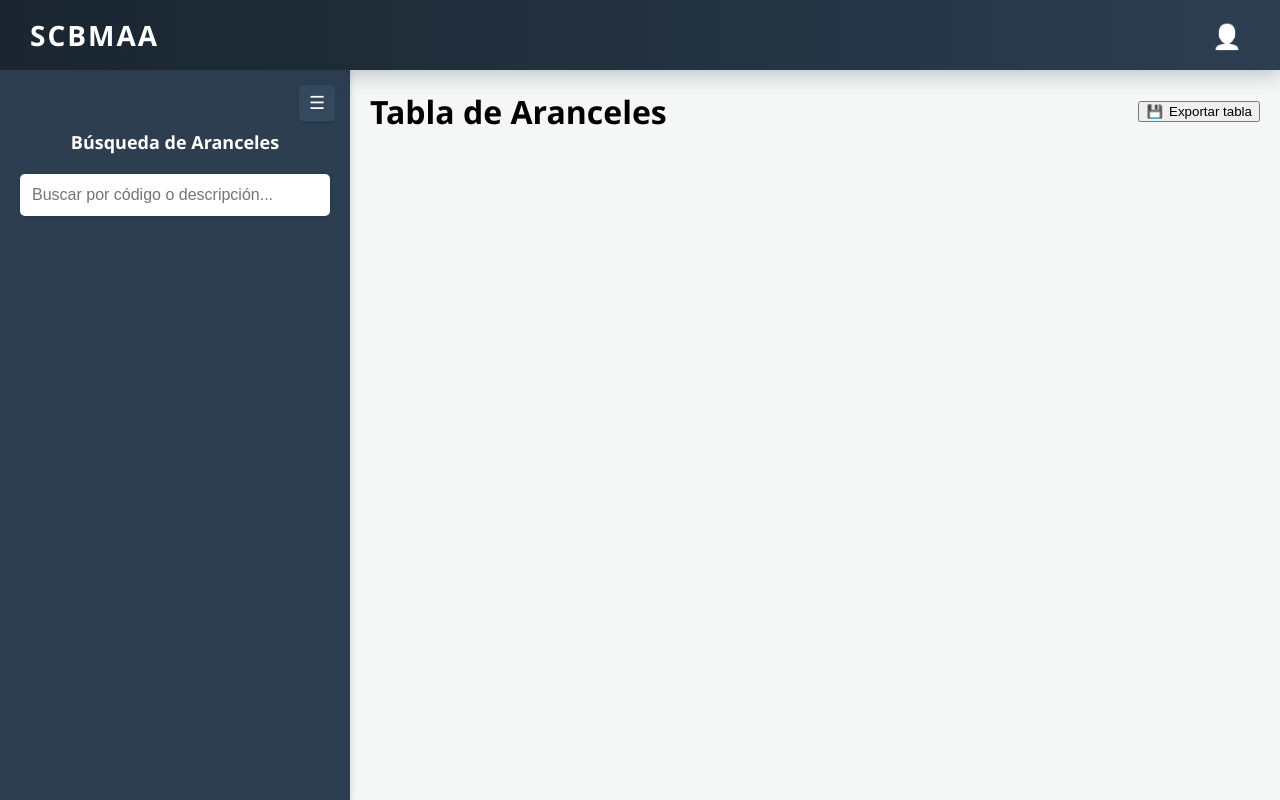
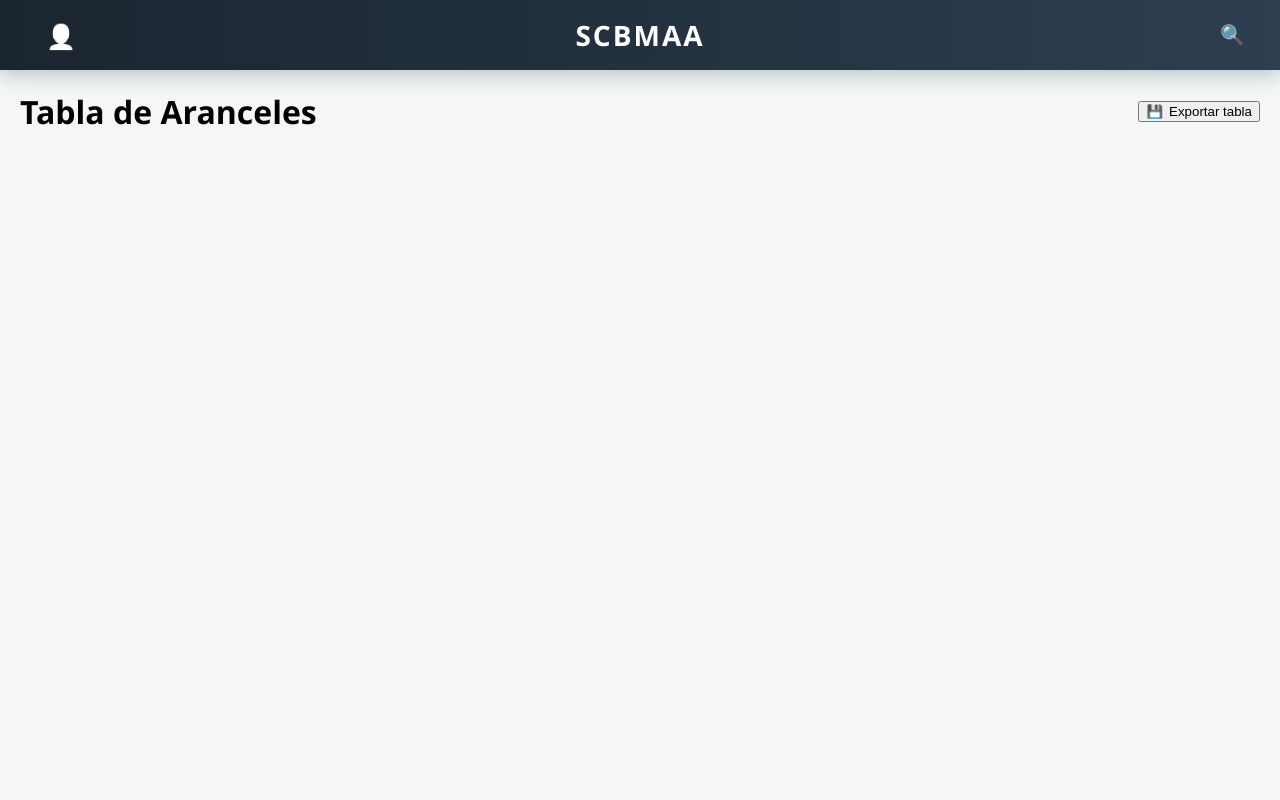
Before and after one commit to Bot-350/SCBMAA, a Django app: page /aranceles/tabla/ in a window 1280 px wide. Run offline with Django 5.2, Linux system fonts and the light colour scheme; the visitor is signed in with stand-in values (Sample User, id 1); data that the repository does not hold is empty.

Commit message:
barra lateral borrada

```diff
--- a/aranceles/templates/arancel/tabla_aranceles.html
+++ b/aranceles/templates/arancel/tabla_aranceles.html
@@ -61,80 +61,69 @@
         #user-icon:hover { background-color: rgba(255,255,255,0.1); }
         #user-dropdown { position: absolute; top: calc(100% + 5px); right: 0; background-color: white; border: 1px solid #ddd; border-radius: 5px; box-shadow: 0 4px 12px rgba(0,0,0,0.15); min-width: 150px; opacity: 0; visibility: hidden; transform: translateY(-10px); transition: all 0.3s ease; z-index: 1002; }
         #user-dropdown.show { opacity: 1; visibility: visible; transform: translateY(0); }
-        #user-dropdown::before { content: ''; position: absolute; top: -8px; right: 12px; width: 0; height: 0; border-left: 8px solid transparent; border-right: 8px solid transparent; border-bottom: 8px solid white; }
+        #user-dropdown::before { content: ''; position: absolute; top: -6px; left: 12px; right: auto; width: 0; height: 0; border-left: 8px solid transparent; border-right: 8px solid transparent; border-bottom: 8px solid white; }
         .dropdown-item { padding: 12px 16px; cursor: pointer; transition: background-color 0.2s ease; border-bottom: 1px solid #eee; display: flex; align-items: center; color: #333; text-decoration: none; }
         .dropdown-item:last-child { border-bottom: none; }
         .dropdown-item:hover { background-color: #f8f9fa; }
         .dropdown-item .icon { margin-right: 10px; font-size: 16px; }
         .logout-item { color: #dc3545; }
         .logout-item:hover { background-color: #fdf2f2; }
-        #sidebar {
-            position: fixed;
-            top: var(--header-height, 70px);
-            left: 0;
-            bottom: 0; /* ensure it always reaches the bottom */
-            height: auto; /* let bottom control the height */
-            min-height: calc(100vh - var(--header-height, 70px));
-            background-color: var(--primary-dark);
-            transition: transform 0.3s ease-in-out, width 0.3s ease-in-out;
-            z-index: 1000;
-            box-shadow: 2px 0 5px rgba(0,0,0,0.1);
-            overflow: auto; /* allow internal scrolling */
-            width: var(--sidebar-width-open);
-        }
-        #sidebar.closed {
-            width: var(--sidebar-width-closed);
-        }
-        #sidebar.open {
-            width: var(--sidebar-width-open);
-        }
-        /* Botón toggle sidebar */
-        #toggle-btn {
-            position: absolute;
-            top: 15px;
-            right: 15px;
-            background: var(--primary-medium);
-            color: white;
-            border: none;
-            padding: 8px;
-            border-radius: 4px;
-            cursor: pointer;
-            font-size: 18px;
-            transition: all 0.2s ease-in-out;
-            width: 36px;
-            height: 36px;
-            display: flex;
-            align-items: center;
-            justify-content: center;
-            text-align: center;
-            z-index: 1100;
-            box-shadow: 0 2px 4px rgba(0,0,0,0.1);
-            outline: none;
-        }
-        #toggle-btn:hover {
-            background: var(--primary-light);
-            transform: scale(1.05);
-            box-shadow: 0 3px 6px rgba(0,0,0,0.15);
-        }
-        #toggle-btn:active {
-            transform: scale(0.95);
-        }
-        #sidebar.closed #toggle-btn {
-            right: 12px;
-        }
+        /* Barra lateral eliminada: buscar en el top-bar (usuario izquierda, logo centro, buscar derecha) */
         #search-container {
-            padding: 60px 20px 20px 20px;
+            padding: 0;
             opacity: 1;
             visibility: visible;
-            transition: opacity 0.3s ease, visibility 0s;
             position: relative;
         }
-        #sidebar.closed #search-container {
+        /* Top-bar layout regions */
+        .top-left { width: 64px; display: flex; align-items: center; justify-content: flex-start; }
+        .top-center { flex: 1; display: flex; align-items: center; justify-content: center; }
+        .top-right { width: 420px; display: flex; align-items: center; justify-content: flex-end; position: relative; }
+
+        /* Top-search now inline inside the top-bar and expandible on click */
+        .top-search { position: relative; right: auto; top: auto; display: flex; align-items: center; z-index: 1105; transition: width 0.22s ease, opacity 0.18s ease; width: 44px; overflow: visible; }
+        .top-search .search-wrapper { display: flex; align-items: center; flex: 1 1 auto; min-width: 0; }
+        .search-toggle-btn { background: transparent; border: none; color: white; font-size: 20px; cursor: pointer; margin-left: 8px; flex: 0 0 auto; }
+
+        /* Collapsed state: only the icon (small clickable area). Expanded: white search input inside the bar */
+        .top-search #search { width: 0; opacity: 0; padding: 0; border: none; pointer-events: none; transition: width 0.18s ease, opacity 0.18s ease, padding 0.18s ease; box-sizing: border-box; min-width: 0; }
+        .top-search.expanded { width: 360px; }
+        .top-search.expanded .search-wrapper { background-color: #ffffff; padding: 6px; border-radius: 6px; box-shadow: 0 4px 18px rgba(0,0,0,0.18); margin-right: 8px; }
+        .top-search.expanded #search { width: 100%; opacity: 1; padding: 10px 12px; border-radius: 4px; border: none; pointer-events: auto; }
+        .top-search .clear-btn { background: transparent; border: none; font-size: 14px; margin-left: 8px; cursor: pointer; display: none; }
+        .top-search.expanded .clear-btn { display: inline-block; }
+
+        /* Center the main logo absolutely in the header so it's truly centered on the page */
+        #home-link {
+            position: absolute;
+            left: 50%;
+            top: 50%;
+            transform: translate(-50%, -50%);
+            z-index: 1200;
+            margin: 0;
+            pointer-events: auto;
+        }
+
+        /* User dropdown: ensure it displays fully and isn't clipped; align under the user icon */
+        #user-container { margin-left: 0; position: relative; }
+        #user-dropdown {
+            position: absolute;
+            top: calc(100% + 8px);
+            left: 0; /* align to left edge of the user container */
+            background-color: white;
+            border: 1px solid #ddd;
+            border-radius: 6px;
+            box-shadow: 0 8px 24px rgba(0,0,0,0.25);
+            min-width: 180px;
             opacity: 0;
             visibility: hidden;
-            transition: opacity 0.2s ease, visibility 0s 0.2s;
-            pointer-events: none;
+            transform: translateY(-6px);
+            transition: all 0.18s ease;
+            z-index: 2000;
+            overflow: visible;
         }
+        #user-dropdown.show { opacity: 1; visibility: visible; transform: translateY(0); }
+        #user-icon { margin-left: 8px; }
         .search-wrapper {
             position: relative;
             width: 100%;
@@ -156,14 +145,14 @@
             max-height: calc(var(--suggestion-header-height) + (5 * var(--suggestion-item-height)));
             overflow-y: auto;
             position: absolute;
-            width: calc(100% - 40px); /* Ajustado al ancho del input */
+            width: 100%;
             top: 100%;
-            left: 20px; /* Alinear con el padding del contenedor */
+            left: 0;
             background-color: white;
             border: 1px solid #ddd;
             border-radius: 4px;
             box-shadow: 0 2px 5px rgba(0, 0, 0, 0.2);
-            z-index: 1000;
+            z-index: 2100;
             display: none;
             box-sizing: border-box;
         }
@@ -198,20 +187,12 @@
         #sidebar-title { color: white; text-align: center; margin: 0 0 20px 0; font-size: 18px; font-weight: bold; opacity: 1; transition: opacity 0.3s ease; }
         #sidebar.closed #sidebar-title { opacity: 0; }
         #main-content {
-            transition: margin-left 0.3s ease;
+            transition: margin 0.3s ease;
             padding: 20px;
             margin-top: 70px;
-            margin-left: var(--sidebar-width-open);
-            width: calc(100% - var(--sidebar-width-open));
+            margin-left: 0;
+            width: 100%;
             box-sizing: border-box;
-        }
-        #main-content.sidebar-open {
-            margin-left: var(--sidebar-width-open);
-            width: calc(100% - var(--sidebar-width-open));
-        }
-        #main-content.sidebar-closed {
-            margin-left: var(--sidebar-width-closed);
-            width: calc(100% - var(--sidebar-width-closed));
         }
 
         /* --- ESTILOS DE LA TABLA (MODIFICADOS) --- */
@@ -221,14 +202,14 @@
         th { background-color: #2c3e50; color: white; font-weight: bold; text-transform: uppercase; font-size: 12px; }
         .text-left { text-align: left; }
         .highlight, .highlight td, h3.highlight {
-            background-color: #fff9c4 !important;
+            background-color: #FFFF00 !important;
             color: #000 !important; /* Texto negro cuando se resalta */
             animation: blink-highlight 0.35s steps(1, end) 8;
         }
         @keyframes blink-highlight {
-            0%   { background-color: #fff9c4; }
-            50%  { background-color: #fffde7; }
-            100% { background-color: #fff9c4; }
+            0%   { background-color: #FFFF00; }
+            50%  { background-color: #FFFF33; }
+            100% { background-color: #FFFF00; }
         }
         .partida-row td { background-color: #3498db; color: white; font-weight: bold; border-top: 2px solid #5f81a3 !important; }
         .titulo-row td { background-color: #aed6f1; color: #307097; font-style: italic; }
@@ -245,7 +226,7 @@
 <body>
 
     <div id="top-bar">
-        <h1 id="home-link">SCBMAA</h1>
+        <div class="top-left">
             <div id="user-container">
                 <div id="user-icon">👤</div>
                 <div id="user-dropdown">
@@ -258,15 +239,19 @@
             </div>
         </div>
 
-    <div id="sidebar" class="open">
-        <button id="toggle-btn" aria-label="Toggle sidebar" title="Ocultar buscador">☰</button>
-        <div id="search-container">
-            <h3 id="sidebar-title">Búsqueda de Aranceles</h3>
+        <div class="top-center">
+            <h1 id="home-link">SCBMAA</h1>
+        </div>
+
+        <div class="top-right">
+            <div id="top-search" class="top-search" aria-hidden="true">
                 <div class="search-wrapper">
-                <input type="text" id="search" placeholder="Buscar por código o descripción..." autocomplete="off" style="padding-right: 32px;">
-                <button id="clear-search" style="display:none;position:absolute;right:8px;top:50%;transform:translateY(-50%);background:transparent;border:none;font-size:18px;cursor:pointer;color:#888;">&times;</button>
+                    <input type="text" id="search" placeholder="Buscar por código o descripción..." autocomplete="off">
+                    <button id="clear-search" style="display:none;position:relative;margin-left:8px;background:transparent;border:none;font-size:18px;cursor:pointer;color:#888;">&times;</button>
                 </div>
+                <button id="search-toggle" class="search-toggle-btn" aria-label="Buscar">🔍</button>
                 <ul id="suggestions"></ul>
+            </div>
         </div>
     </div>
 
@@ -409,6 +394,45 @@
             const userDropdown = document.getElementById('user-dropdown');
             const homeLink = document.getElementById('home-link');
             const logoutBtn = document.getElementById('logout-btn');
+            const searchToggle = document.getElementById('search-toggle');
+            const topSearch = document.getElementById('top-search');
+
+            if (searchToggle && topSearch) {
+                // Toggle expand/collapse of inline search inside the top-bar
+                searchToggle.addEventListener('click', function(e) {
+                    e.stopPropagation();
+                    const expanded = topSearch.classList.toggle('expanded');
+                    topSearch.setAttribute('aria-hidden', expanded ? 'false' : 'true');
+                    if (expanded) {
+                        const s = document.getElementById('search');
+                        if (s) { s.focus(); }
+                        if (typeof showRecent === 'function') showRecent();
+                    } else {
+                        suggestions.classList.remove('show');
+                    }
+                });
+
+                // Close when clicking outside the search area
+                document.addEventListener('click', function(e) {
+                    if (!topSearch.contains(e.target) && !searchToggle.contains(e.target)) {
+                        if (topSearch.classList.contains('expanded')) {
+                            topSearch.classList.remove('expanded');
+                            topSearch.setAttribute('aria-hidden', 'true');
+                            suggestions.classList.remove('show');
+                        }
+                    }
+                });
+
+                // Close with Escape
+                document.addEventListener('keydown', function(e) {
+                    if (e.key === 'Escape' && topSearch.classList.contains('expanded')) {
+                        topSearch.classList.remove('expanded');
+                        topSearch.setAttribute('aria-hidden', 'true');
+                        suggestions.classList.remove('show');
+                        if (searchToggle) searchToggle.focus();
+                    }
+                });
+            }
 
             let searchTimeout;
             let allItems = [];
```
Also changed, not shown: 1 other file. Lines whose indentation alone changed are shown as unchanged.
